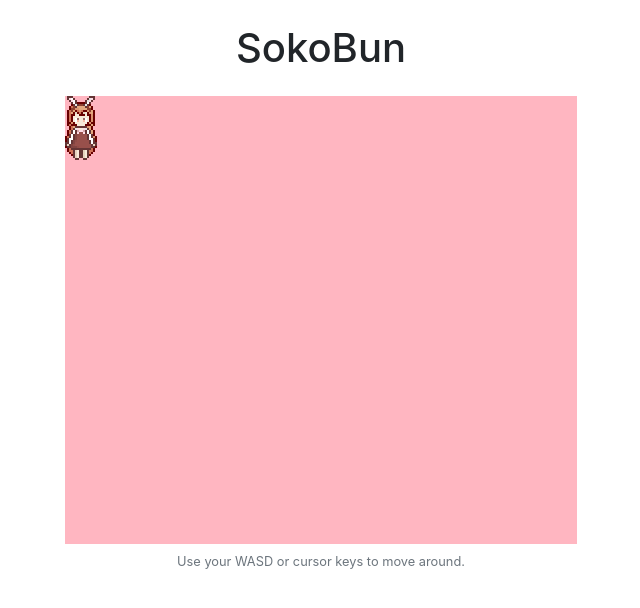
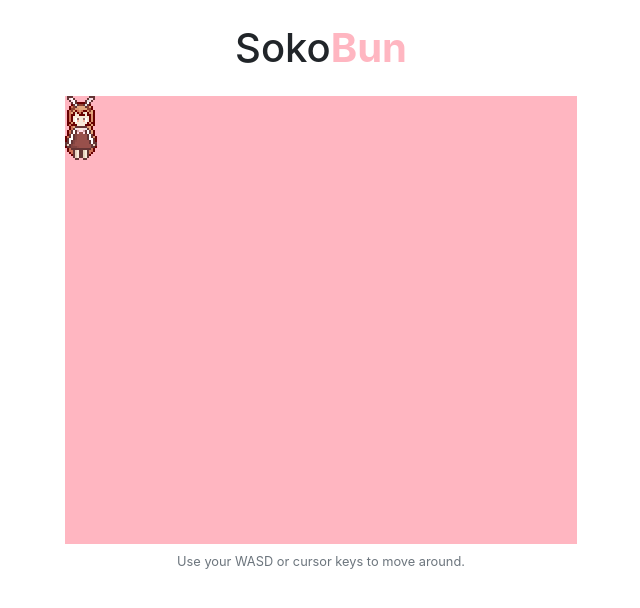
Before and after one commit to MewesK/sokobun, a website built with webpack: page public/index.html in a window 1280 px wide. Shown: the whole page, without its empty margins (319-959 px from the left). Built offline with nearby package versions, Linux system fonts and the light colour scheme.

Commit message:
Polished HTML some more

```diff
--- a/public/index.html
+++ b/public/index.html
@@ -8,7 +8,7 @@
 </head>
 <body>
     <div class="container">
-        <h1 class="text-center mt-4 mb-4">SokoBun</h1>
+        <h1 class="text-center mt-4 mb-4">Soko<strong>Bun</strong></h1>
         <canvas id="game"></canvas>
         <div class="text-center text-muted small mt-2">
             Use your WASD or cursor keys to move around.
--- a/src/css/main.css
+++ b/src/css/main.css
@@ -1,10 +1,10 @@
-body {
-    background-color: white;
-}
-
 h1 {
     display: block;
     margin: 0 auto;
+}
+
+h1 strong {
+    color: lightpink;
 }
 
 canvas {
```
